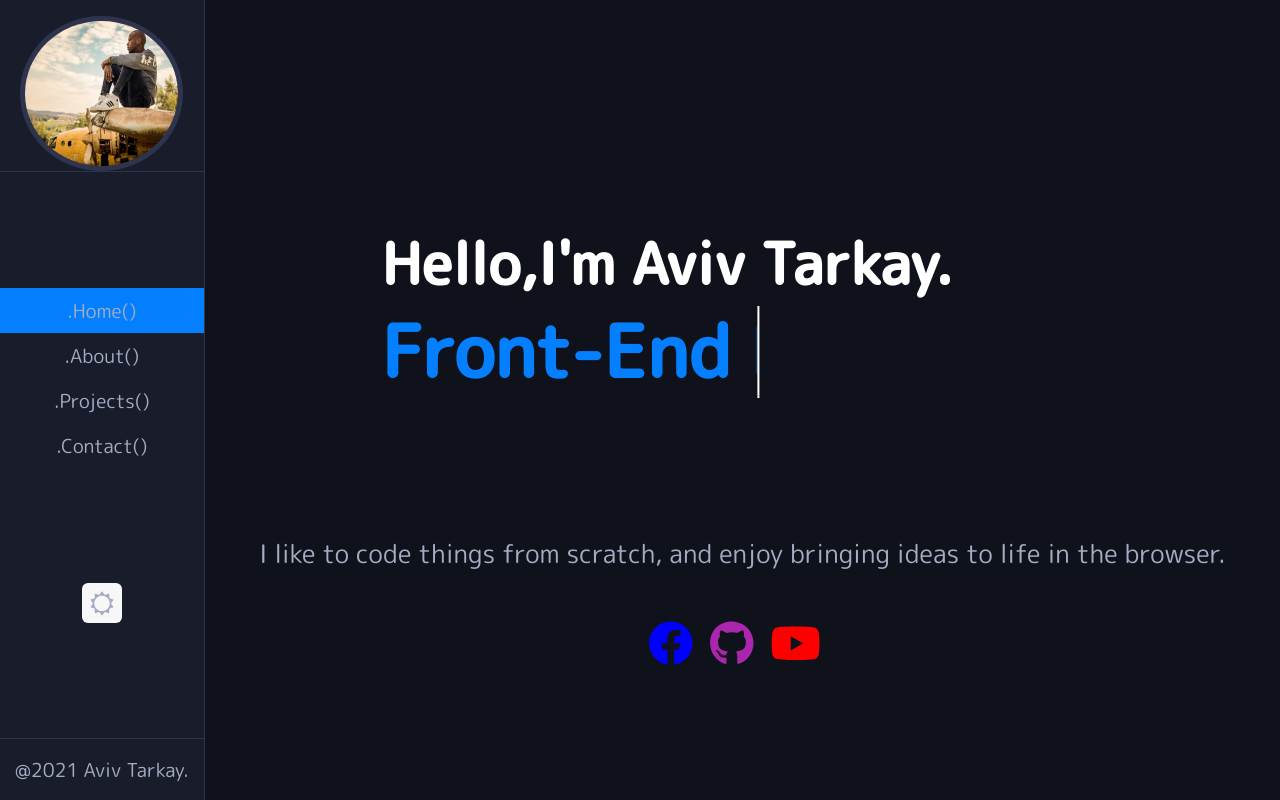
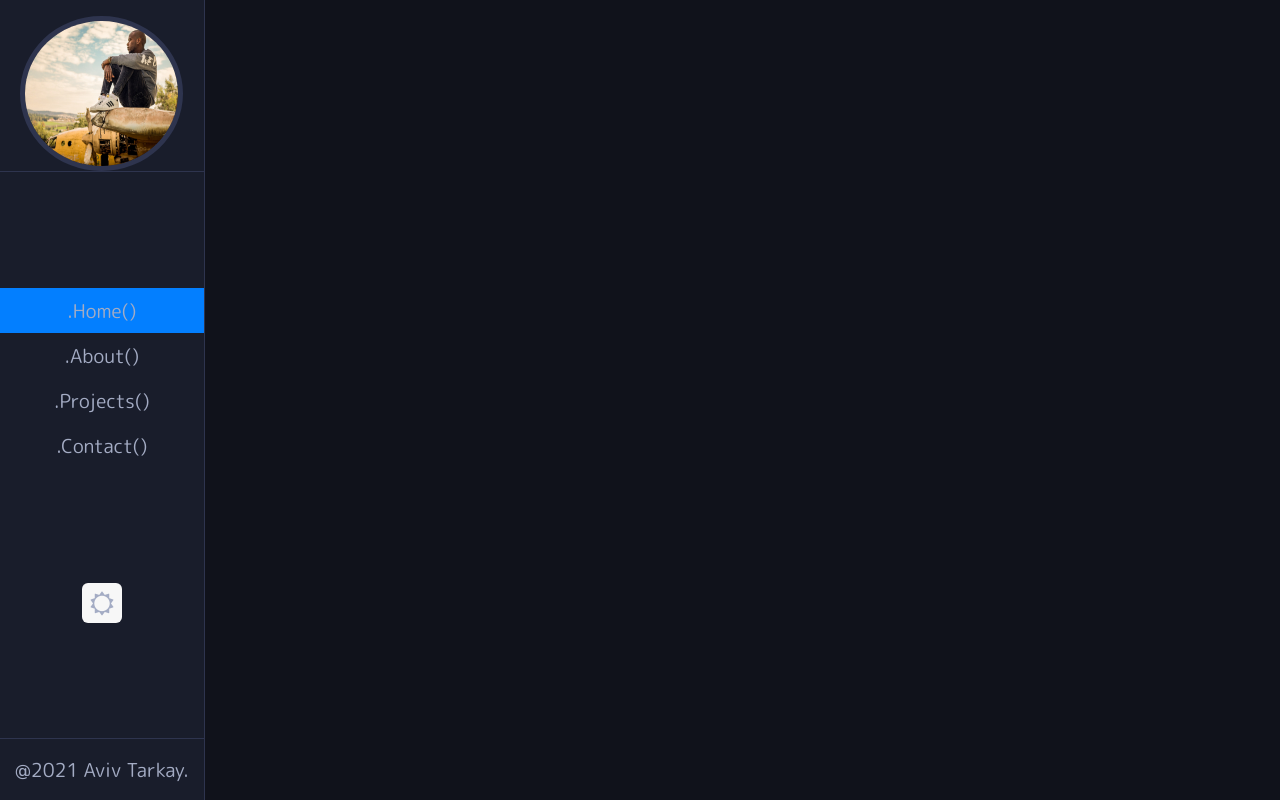
Before and after one commit to AvivTarkay/My-Latest-Portfolio, a React (Create React App) app: page / in a window 1280 px wide. Built offline with nearby package versions, Linux system fonts and the light colour scheme; the HTML template or start-up script is replaced by a standard one.

Commit message:
made some changes on routing

```diff
--- a/src/App.js
+++ b/src/App.js
@@ -27,7 +27,7 @@ function App() {
 			<div className="main-content">
 				<div className="content">
 					<Switch>
-						<Route path="/" exact>
+						<Route path="/my-latest-portfolio" exact>
 							<HomePage />
 						</Route>
 						<Route path="/about" exact>
```
Also changed, not shown: 1 other file (tests, documents, lock files or other folders).
